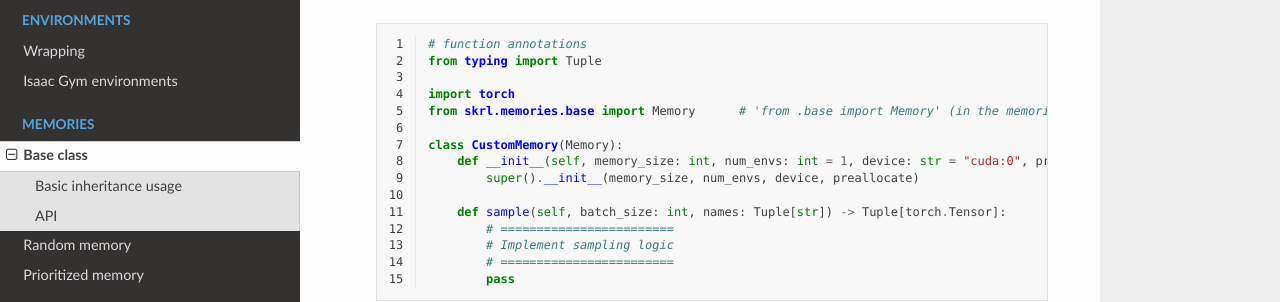
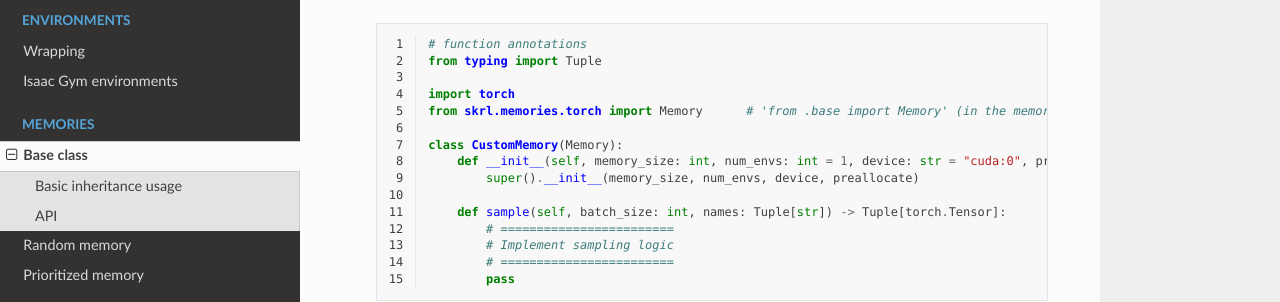
Before and after one commit to Toni-SM/skrl, a Sphinx documentation site: the page built from docs/source/modules/skrl.memories.base_class.rst, in a window 1280 px wide and 988 px high. Shown: the part 318-620 px from the top of the window. Built offline with Sphinx 7.4.7 and the Read the Docs theme 2.0.0, drawn with Linux system fonts in a browser that asks for light colours.

Commit message:
Update docs attending new memories folder structure

```diff
--- a/docs/source/modules/skrl.memories.base_class.rst
+++ b/docs/source/modules/skrl.memories.base_class.rst
@@ -18,7 +18,7 @@
       from typing import Tuple
 
       import torch
-      from skrl.memories.base import Memory      # 'from .base import Memory' (in the memories directory)
+      from skrl.memories.torch import Memory      # 'from .base import Memory' (in the memories/torch directory)
 
       class CustomMemory(Memory):
           def __init__(self, memory_size: int, num_envs: int = 1, device: str = "cuda:0", preallocate: bool = True, replacement=True) -> None:
@@ -33,7 +33,7 @@
 API
 ^^^
 
-.. autoclass:: skrl.memories.base.Memory
+.. autoclass:: skrl.memories.torch.base.Memory
    :undoc-members:
    :show-inheritance:
    :members:
--- a/docs/source/modules/skrl.memories.prioritized.rst
+++ b/docs/source/modules/skrl.memories.prioritized.rst
@@ -8,7 +8,7 @@
       :linenos:
 
       import torch
-      from skrl.memories import PrioritizedMemory
+      from skrl.memories.torch import PrioritizedMemory
 
       # create a random memory object
       memory = PrioritizedMemory(memory_size=1000, num_envs=1)
@@ -34,7 +34,7 @@
 API
 ^^^
 
-.. autoclass:: skrl.memories.prioritized.PrioritizedMemory
+.. autoclass:: skrl.memories.torch.prioritized.PrioritizedMemory
    :undoc-members:
    :show-inheritance:
    :inherited-members:
--- a/docs/source/modules/skrl.memories.random.rst
+++ b/docs/source/modules/skrl.memories.random.rst
@@ -8,7 +8,7 @@
       :linenos:
 
       import torch
-      from skrl.memories import RandomMemory
+      from skrl.memories.torch import RandomMemory
 
       # create a random memory object
       memory = RandomMemory(memory_size=1000, num_envs=1, replacement=False)
@@ -34,7 +34,7 @@
 API
 ^^^
 
-.. autoclass:: skrl.memories.random.RandomMemory
+.. autoclass:: skrl.memories.torch.random.RandomMemory
    :undoc-members:
    :show-inheritance:
    :inherited-members:
```
